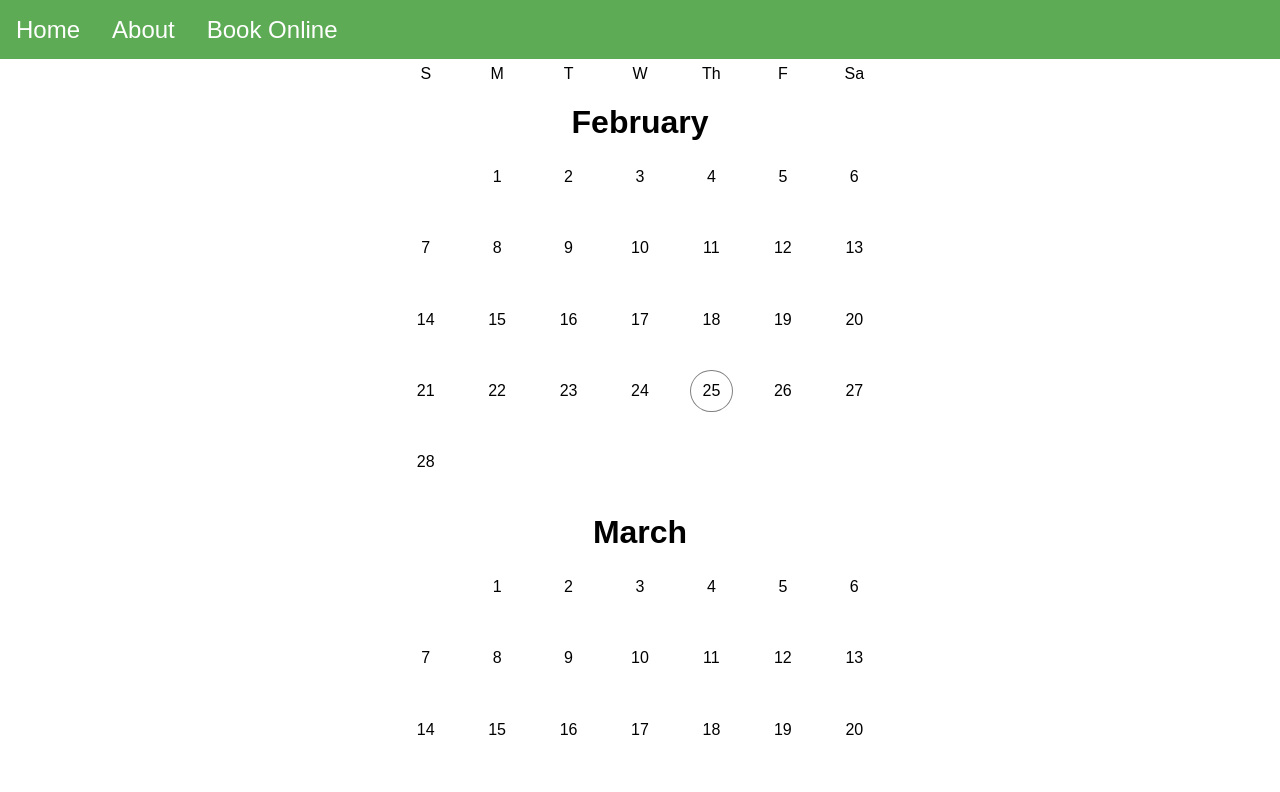
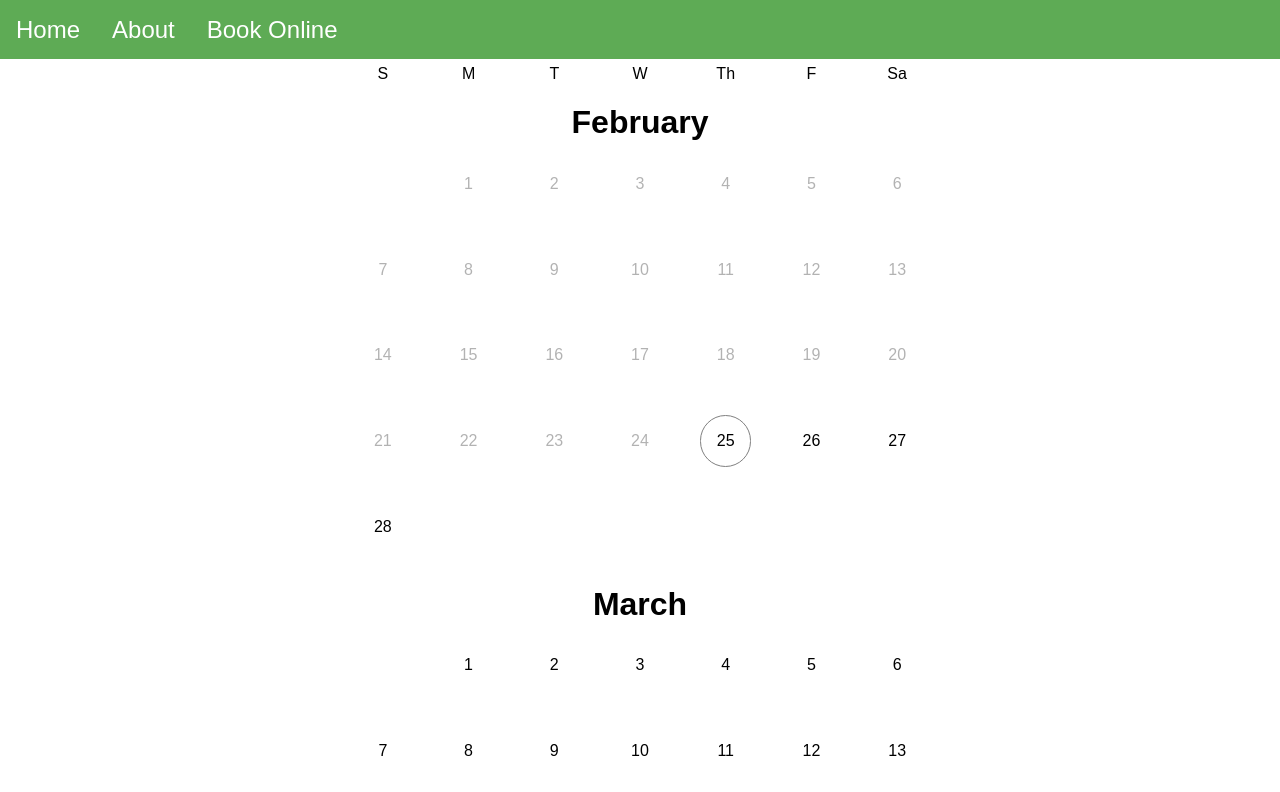
Before and after one commit to Perry-Olsson/appointment-booking, a Next.js app in the folder Client/: page /schedule in a window 1280 px wide. Shown: the top 792 px of the page. Built offline with nearby package versions, Linux system fonts and the light colour scheme.

Commit message:
de-activated modal and grayed out dates that have passed already

```diff
--- a/Client/src/app/Scheduler/Day/Modal.tsx
+++ b/Client/src/app/Scheduler/Day/Modal.tsx
@@ -40,7 +40,9 @@ const customStyles = {
   content: {
     position: "fixed",
     backgroundColor: "white",
-    top: theme.modal.position,
+    top: theme.modal.topOffset,
+    right: "5%",
+    left: "5%",
     display: "flex",
     justifyContent: "center",
     alignItems: "center",
--- a/Client/src/app/Scheduler/Month/Date.tsx
+++ b/Client/src/app/Scheduler/Month/Date.tsx
@@ -12,11 +12,13 @@ export const Date: React.FC<DayProps> = ({ day, ...restProps }) => {
   const openModal = () => setDisplayModal(true);
   const closeModal = () => setDisplayModal(false);
 
+  const dayHasPassed = day.valueOf() < today.valueOf();
   return (
     <GridCell {...restProps}>
       <InnerCircle
         today={today.valueOf() === day.valueOf()}
-        onClick={openModal}
+        dayHasPassed={dayHasPassed}
+        onClick={!dayHasPassed ? openModal : undefined}
       >
         {day.getDate()}
       </InnerCircle>
@@ -35,17 +37,20 @@ const GridCell = styled(Flex)`
   max-height: ${({ theme }) => `${theme.grid.rawMaxWidth / 7}px`};
 `;
 
-const InnerCircle = styled(Flex)<{ today: boolean }>`
+const InnerCircle = styled(Flex)<{ today: boolean; dayHasPassed: boolean }>`
   height: 60%;
   width: 60%;
   border-radius: 50%;
   border: ${({ today }) => (today ? "solid 1px" : null)};
+  color: ${({ dayHasPassed }) => (dayHasPassed ? "rgba(0, 0, 0, 0.3)" : null)};
   border-color: gray;
   &:hover {
-    background-color: gray;
+    background-color: ${({ dayHasPassed }) => (dayHasPassed ? null : "gray")};
+    color: ${({ dayHasPassed }) => (dayHasPassed ? null : " white")};
   }
   &:active {
-    background-color: gray;
+    background-color: ${({ dayHasPassed }) => (dayHasPassed ? null : "gray")};
+    color: white;
   }
   transition: 0.15s;
   cursor: pointer;
--- a/Client/src/components/theme.ts
+++ b/Client/src/components/theme.ts
@@ -6,13 +6,13 @@ export const theme = {
     headerHeight: "1.8rem",
   },
   modal: {
-    position: "5.5rem",
+    topOffset: "5.5rem", //navBar.height + schedule.headerHeight
   },
   grid: {
     width: "90vw",
     rawWidth: 90,
-    maxWidth: "500px",
-    rawMaxWidth: 500,
+    maxWidth: "600px",
+    rawMaxWidth: 600,
   },
   font: {
     small: "1rem",
```
